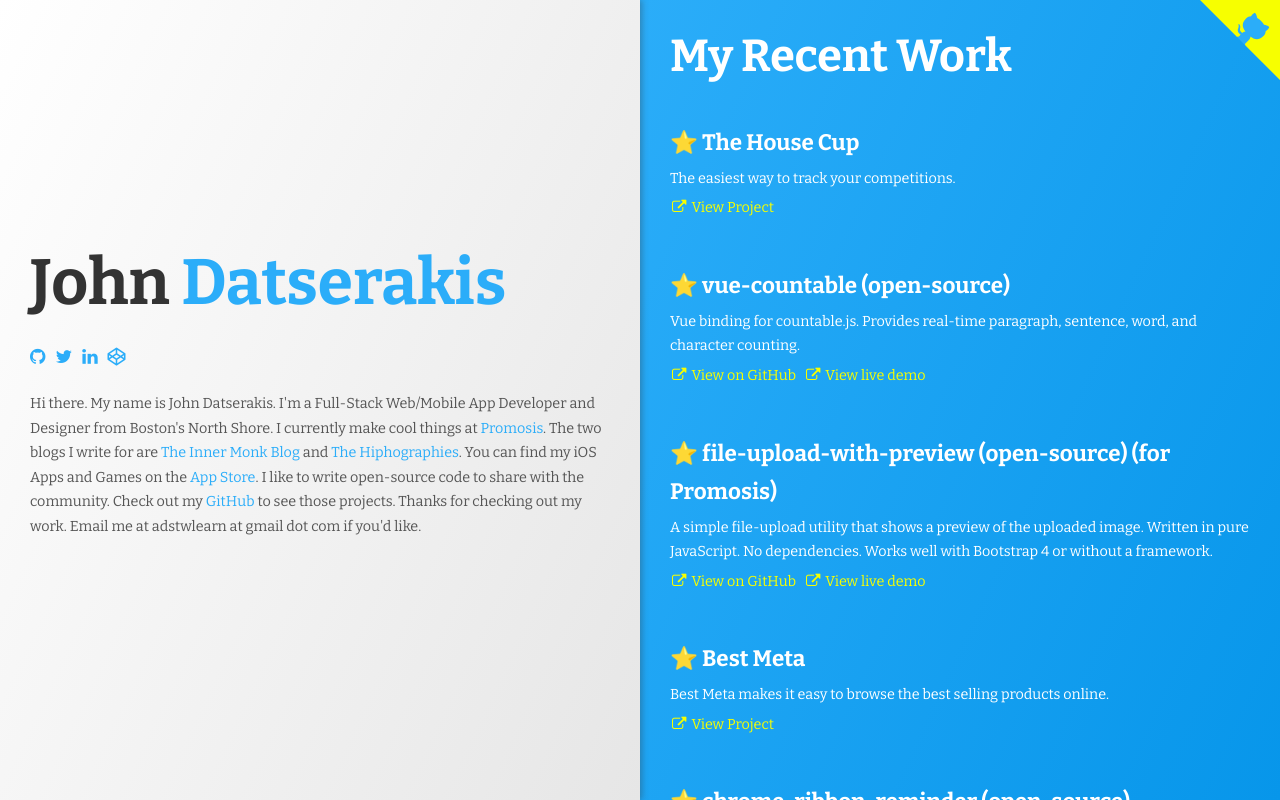
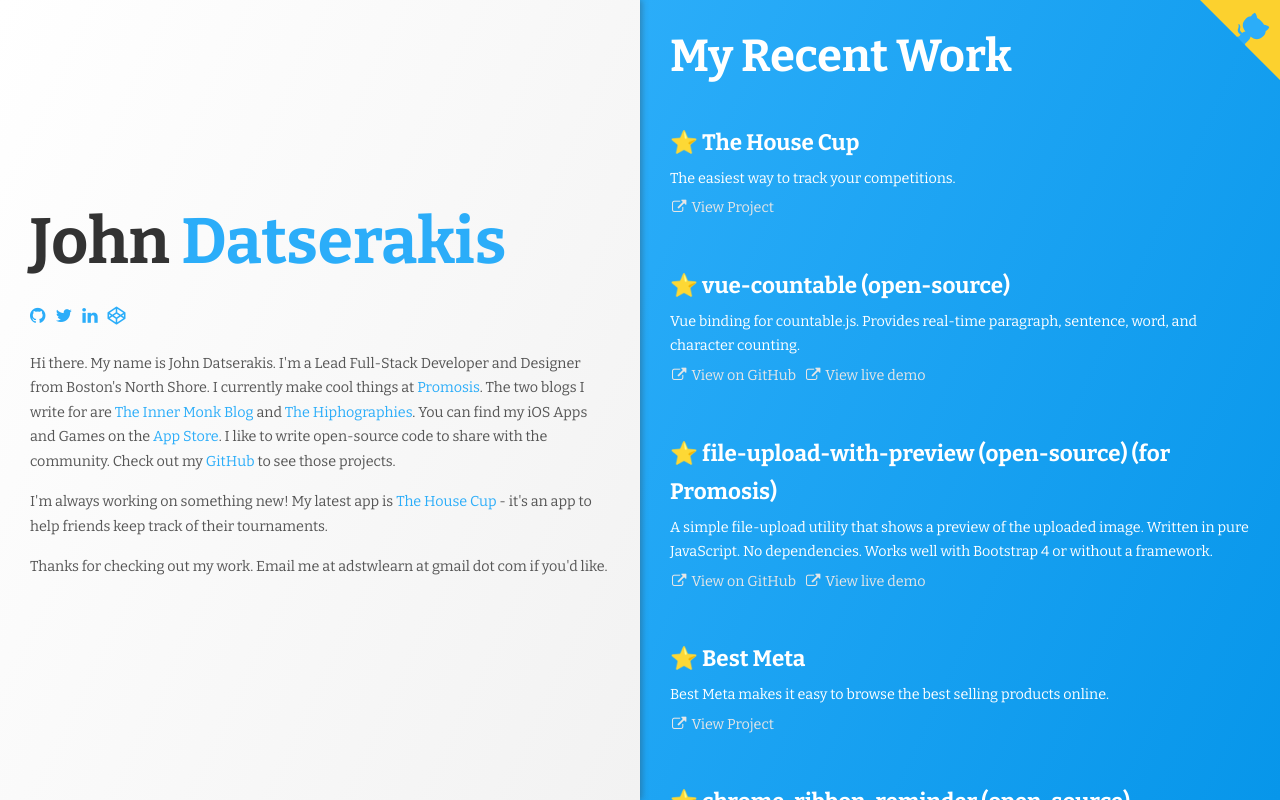
Before and after one commit to johndatserakis/johndatserakis-dot-com, a Vue app: page / in a window 1280 px wide. Built offline with nearby package versions, Linux system fonts and the light colour scheme.

Commit message:
updated text, colors

```diff
--- a/src/App.vue
+++ b/src/App.vue
@@ -2,7 +2,7 @@
     <div id="app">
 
         <a href="https://github.com/johndatserakis/johndatserakis-dot-com" target="_blank" class="github-corner" aria-label="View source on Github">
-            <svg width="80" height="80" viewBox="0 0 250 250" style="fill:#f7ff00; color:#2BADF9; position: absolute; top: 0; border: 0; right: 0;" aria-hidden="true">
+            <svg width="80" height="80" viewBox="0 0 250 250" style="fill:#FCD12E; color:#2BADF9; position: absolute; top: 0; border: 0; right: 0;" aria-hidden="true">
                 <path d="M0,0 L115,115 L130,115 L142,142 L250,250 L250,0 Z"></path><path d="M128.3,109.0 C113.8,99.7 119.0,89.6 119.0,89.6 C122.0,82.7 120.5,78.6 120.5,78.6 C119.2,72.0 123.4,76.3 123.4,76.3 C127.3,80.9 125.5,87.3 125.5,87.3 C122.9,97.6 130.6,101.9 134.4,103.2" fill="currentColor" style="transform-origin: 130px 106px;" class="octo-arm"></path><path d="M115.0,115.0 C114.9,115.1 118.7,116.5 119.8,115.4 L133.7,101.6 C136.9,99.2 139.9,98.4 142.2,98.6 C133.8,88.0 127.5,74.4 143.8,58.0 C148.5,53.4 154.0,51.2 159.7,51.0 C160.3,49.4 163.2,43.6 171.4,40.1 C171.4,40.1 176.1,42.5 178.8,56.2 C183.1,58.6 187.2,61.8 190.9,65.4 C194.5,69.0 197.7,73.2 200.1,77.6 C213.8,80.2 216.3,84.9 216.3,84.9 C212.7,93.1 206.9,96.0 205.4,96.6 C205.1,102.4 203.0,107.8 198.3,112.5 C181.9,128.9 168.3,122.5 157.7,114.1 C157.9,116.9 156.7,120.9 152.7,124.9 L141.0,136.5 C139.8,137.7 141.6,141.9 141.8,141.8 Z" fill="currentColor" class="octo-body">
                 </path>
             </svg>
--- a/src/assets/css/components/_variables.scss
+++ b/src/assets/css/components/_variables.scss
@@ -4,3 +4,4 @@
 $white: #fff;
 $green: #30D256;
 $yellow: #f7ff00;
+$orange: #FCD12E;
--- a/src/components/Home.vue
+++ b/src/components/Home.vue
@@ -13,7 +13,15 @@
             </div>
 
             <p class="wrapper__left-wrapper__sub-text">
-                Hi there. My name is John Datserakis. I'm a Full-Stack Web/Mobile App Developer and Designer from Boston's North Shore. I currently make cool things at <a href="https://promosis.com">Promosis</a>. The two blogs I write for are <a href="https://blog.innermonkdesign.com">The Inner Monk Blog</a> and <a href="https://thehiphographies.com">The Hiphographies</a>. You can find my iOS Apps and Games on the <a href="http://appstore.com/johndatserakis">App Store</a>. I like to write open-source code to share with the community. Check out my <a href="https://github.com/johndatserakis">GitHub</a> to see those projects. Thanks for checking out my work. Email me at adstwlearn at gmail dot com if you'd like.
+                Hi there. My name is John Datserakis. I'm a Lead Full-Stack Developer and Designer from Boston's North Shore. I currently make cool things at <a href="https://promosis.com">Promosis</a>. The two blogs I write for are <a href="https://blog.innermonkdesign.com">The Inner Monk Blog</a> and <a href="https://thehiphographies.com">The Hiphographies</a>. You can find my iOS Apps and Games on the <a href="http://appstore.com/johndatserakis">App Store</a>. I like to write open-source code to share with the community. Check out my <a href="https://github.com/johndatserakis">GitHub</a> to see those projects.
+            </p>
+
+            <p class="wrapper__left-wrapper__sub-text">
+               I'm always working on something new! My latest app is <a href="https://thehousecupapp.com">The House Cup</a> - it's an app to help friends keep track of their tournaments.
+            </p>
+
+            <p class="wrapper__left-wrapper__sub-text">
+                Thanks for checking out my work. Email me at adstwlearn at gmail dot com if you'd like.
             </p>
         </div>
 
@@ -94,7 +102,6 @@
         @media (min-width: 992px) {
             height: 100%;
             flex-direction: row;
-            // height: 100vh;
         }
 
         &__left-wrapper {
@@ -105,7 +112,7 @@
             flex-direction: column;
             justify-content: center;
             background: $white;
-            background: linear-gradient(115deg, $white, darken($white, 10%));
+            background: linear-gradient(115deg, $white, darken($white, 5%));
 
             @media (min-width: 992px) {
                 box-shadow: 2px 0 6px 0 rgba($black, 0.35);
@@ -182,10 +189,10 @@
                 &__link {
                     margin-right: 5px;
                     font-size: 0.9rem;
-                    color: $yellow;
+                    color: darken($white, 10%);
 
                     &:hover {
-                        color: darken($yellow, 5%);
+                        color: darken($white, 20%);
                     }
                 }
             }
```
Also changed, not shown: 1 other file (tests, documents, lock files or other folders).
